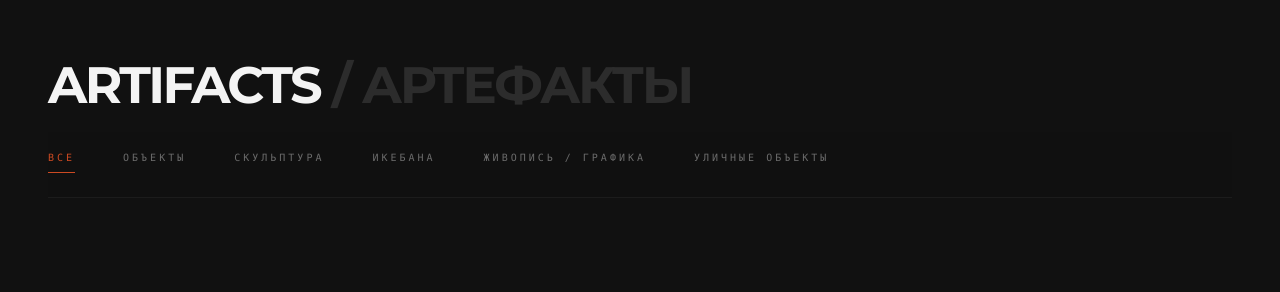
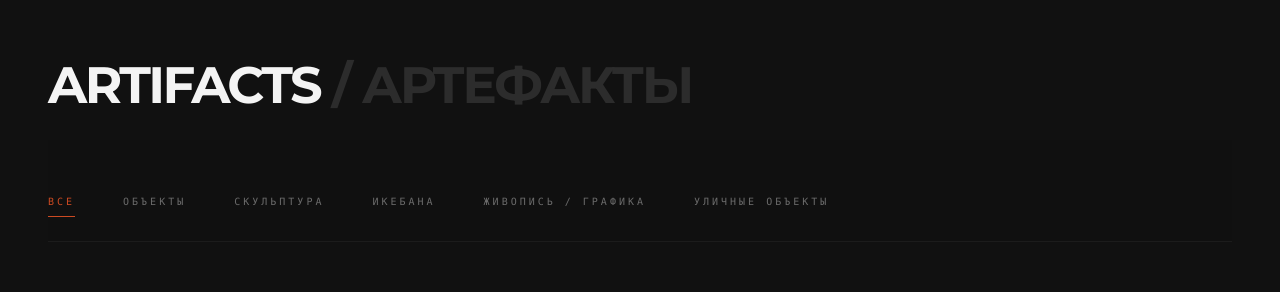
Before and after one commit to waber7777/KommunarkaSite, a Next.js app: page / in a window 1280 px wide. Shown: the part 2220-2512 px from the top of the page. Built offline with nearby package versions, Linux system fonts and the light colour scheme; no server answers.

Commit message:
style: fix vertical alignment direction and correctly lower gallery categories

```diff
--- a/src/components/ArtGallery.tsx
+++ b/src/components/ArtGallery.tsx
@@ -83,7 +83,7 @@
         <section className="pt-2 pb-32 px-6 md:px-12 bg-background relative">
             <div className="max-w-7xl mx-auto space-y-16">
                 {/* Filter Navigation */}
-                <div className="flex flex-wrap gap-x-12 gap-y-6 border-b border-white/5 pb-2 md:pb-6 sticky top-0 z-30 bg-background/95 backdrop-blur-md pt-[10px] md:pt-[10px] -mt-[16px]">
+                <div className="flex flex-wrap gap-x-12 gap-y-6 border-b border-white/5 pb-2 md:pb-6 sticky top-0 z-30 bg-background/95 backdrop-blur-md pt-[42px] md:pt-[46px] -mt-[8px]">
                     {collections.map((col) => (
                         <button
                             key={col}
```
